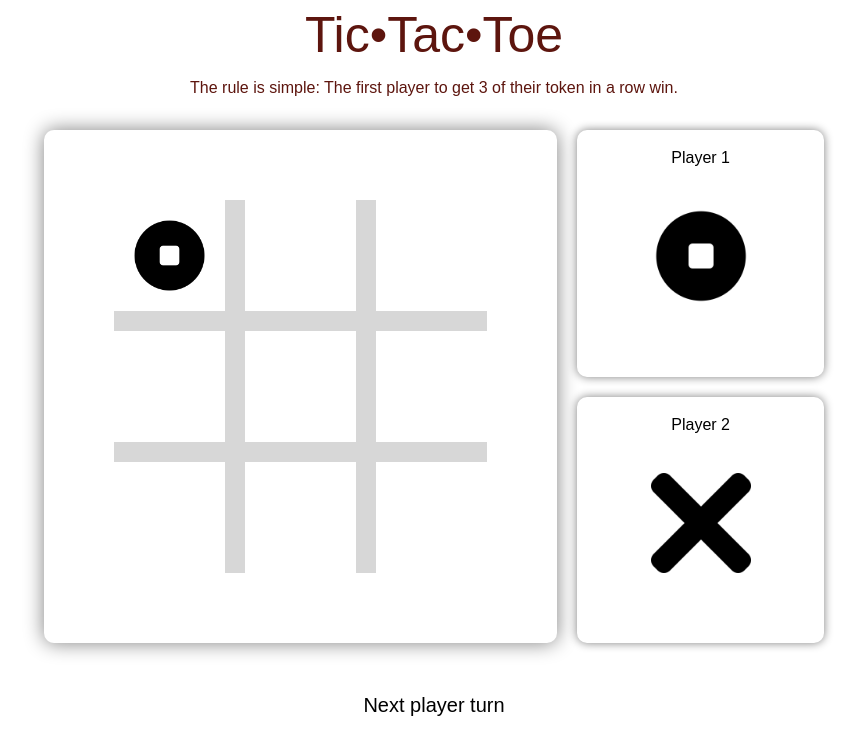
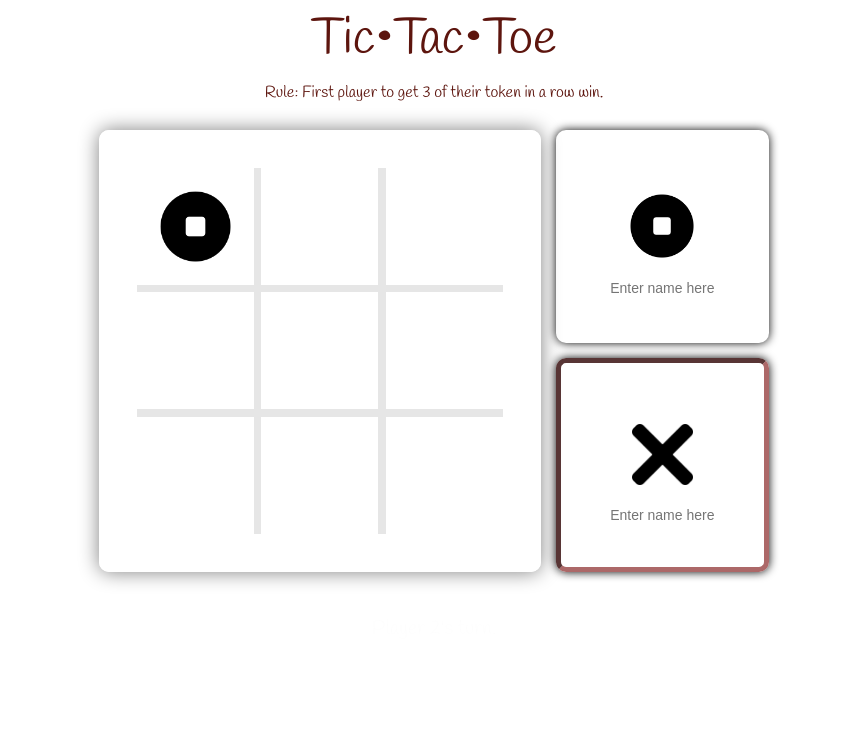
Before and after one commit to btee9910/TicTacToe, a plain HTML site: page index.html in a window 1280 px wide. Both pictures are taken after a click on the element 375 px from the left and 255 px from the top of the page. Shown: the whole page, without its empty margins (206-1067 px from the left). Drawn offline with Linux system fonts and the light colour scheme.

Commit message:
for presentation

```diff
--- a/css/style.css
+++ b/css/style.css
@@ -1,23 +1,30 @@
+@import url('https://fonts.googleapis.com/css2?family=Handlee&display=swap');
+
 /* * {
     border: 1px solid red;
 } */
 
 body {
     margin: 0;
-    font-family: sans-serif;
+    font-family: 'Handlee', cursive;
     font-size: 16px;
     line-height: 1.5em;
 }
 
 .container {
-    max-width: 800px;
+    max-width: 700px;
     margin-inline: auto;
     text-align: center;
     display: grid;
     grid-template: 100px 1fr 1fr 100px / repeat( 3, 1fr );
-    gap: 20px;
-    padding: 10px;
+    gap: 15px;
+    padding: 15px;
     box-sizing: border-box;
+}
+
+.container * {
+    width: 100%;
+    margin-inline: auto;
 }
 
 #nav {
@@ -32,7 +39,6 @@ body {
 
 #board-square-frame {
     position: relative;
-    width: 100%;
     grid-row: auto / span 2;
     grid-column: auto / span 2;
 }
@@ -45,46 +51,61 @@ body {
 
 #board {
     position: absolute;
-    width: 100%;
     height: 100%;
     display: grid;
     grid-template: repeat(3, 1fr) / repeat(3, 1fr);
-    gap: 20px;
-    background: #D7D7D7;
+    gap: 2%;
+    background: #d7d7d79c;
     padding: 0px;
     box-sizing: border-box;
-    border: 70px solid rgb(255, 255, 255);
+    border: 3vw solid rgb(255, 255, 255);
     border-radius: 10px;
     box-shadow: 0px 0px 20px grey;
 }
 
-.box-background {
-    background-color: white;
+.box-base, .content-box, .blur-layer{
+    height: inherit;
     box-sizing: border-box;
-    padding: 20px;
 }
 
-.box-background, .content-box, .blur-layer{
-    width: 100%;
-    height: 100%;
+.box-base {
+    background-color: white;
+    position: relative;
+    padding: 20%;
     cursor: pointer;
 }
 
+.player-box-frame {
+    position: relative;
+    border-radius: 10px;
+    box-shadow: 0px 0px 10px rgb(6, 6, 6);
+}
+
 .player-box {
-    border-radius: 10px;
-    box-shadow: 0px 0px 10px grey;
+    height: 100%;
+}
+
+#p1, #p2 {
+    width: 80%;
+    text-align: center;
+    box-sizing: border-box;
+    font-size: 14px;
+    margin: 10%;
+    border-style: hidden;
 }
 
 .token-img {
-    width: 100px;
-    vertical-align: middle;
-    padding-top: 20px;
+    position: relative;
+    width: 30%;
+    height: 30%;
+    margin-top: 30%;
 }
 
 #message-box {
     grid-column: 1 / -1;
     padding-top: 30px;
     font-size: 20px;
+    display: none;
 }
 
 .cross {
@@ -99,8 +120,33 @@ body {
     background-position: center;
 }
 
-.blur {
-    background-color: rgba(255, 255, 255, 0.5);
-    width: 100%;
+.draft {
+    background: rgba(255, 255, 255, 0.8);
     height: 100%;
 }
+
+.player-turn {
+    border: 5px inset #ac6868;
+    border-radius: 10px;
+    box-sizing: border-box;
+}
+
+.winner {
+    border: 8px solid #ba3131;
+    position: relative;
+    border-radius: 10px;
+    box-sizing: border-box;
+
+    background: rgba(255, 255, 255, 0);
+}
+
+.trophy {
+    background: url(../images/trophy.gif);
+    background-size: 90%;
+    position: absolute;
+    right: 5%;
+    width: 30%;
+    height: 30%;
+    z-index: 10;
+    display: none;
+}
--- a/index.html
+++ b/index.html
@@ -13,37 +13,39 @@
     <div class="container">
         <div id="nav">
             <div id="title">Tic•Tac•Toe</div>
-            <p class="rules">The rule is simple: The first player to get 3 of their token in a row win.</p>
+            <p class="rules">Rule: First player to get 3 of their token in a row win.</p>
         </div>
         <div id="board-square-frame">
             <div id="board">
-                <div class="box-background"><div class="content-box" id="button1"><div class="blur-layer"></div></div></div>
-                <div class="box-background"><div class="content-box" id="button2"><div class="blur-layer"></div></div></div>
-                <div class="box-background"><div class="content-box" id="button3"><div class="blur-layer"></div></div></div>
+                <div class="box-base" id="box1"><div class="content-box"><div class="draft-layer"></div></div></div>
+                <div class="box-base" id="box2"><div class="content-box"><div class="draft-layer"></div></div></div>
+                <div class="box-base" id="box3"><div class="content-box"><div class="draft-layer"></div></div></div>
 
-                <div class="box-background"><div class="content-box" id="button4"><div class="blur-layer"></div></div></div>
-                <div class="box-background"><div class="content-box" id="button5"><div class="blur-layer"></div></div></div>
-                <div class="box-background"><div class="content-box" id="button6"><div class="blur-layer"></div></div></div>
+                <div class="box-base" id="box4"><div class="content-box"><div class="draft-layer"></div></div></div>
+                <div class="box-base" id="box5"><div class="content-box"><div class="draft-layer"></div></div></div>
+                <div class="box-base" id="box6"><div class="content-box"><div class="draft-layer"></div></div></div>
 
-                <div class="box-background"><div class="content-box" id="button7"><div class="blur-layer"></div></div></div>
-                <div class="box-background"><div class="content-box" id="button8"><div class="blur-layer"></div></div></div>
-                <div class="box-background"><div class="content-box" id="button9"><div class="blur-layer"></div></div></div>
+                <div class="box-base" id="box7"><div class="content-box"><div class="draft-layer"></div></div></div>
+                <div class="box-base" id="box8"><div class="content-box"><div class="draft-layer"></div></div></div>
+                <div class="box-base" id="box9"><div class="content-box"><div class="draft-layer"></div></div></div>
             </div>
         </div>
-        <div class="player-box" id="player1">
-            <div class="player-box1">
-                <p>Player 1</p>
-                <div><img class="token-img" id="p1-token" src="images/circle.png" alt="circle"></div>
+        <div class="player-box-frame">
+            <div class="player-box player-turn"  id="player1">
+                <div class="trophy"></div>
+                <div class="token-img circle"></div>
+                <input type="text" name="p1" id="p1" placeholder="Enter name here">
             </div>
         </div>
-        <div class="player-box" id="player2">
-            <div class="player-box2">
-                <p>Player 2</p>
-                <div><img class="token-img" id="p2-token" src="images/cross.png" alt="cross"></div>
+        <div class="player-box-frame">
+            <div class="player-box" id="player2">
+                <div class="trophy"></div>
+                <div class="token-img cross"></div>
+                <input type="text" name="p2" id="p2" placeholder="Enter name here">
             </div>
         </div>
         <div id="message-box">
-            Let's play, Player 1 go first!
+            Please enter players name.
         </div>
     </div>
 </body>
--- a/js/tictactoe.js
+++ b/js/tictactoe.js
@@ -1,82 +1,102 @@
 const data = {
-    player1Name: 'Ben',
-    player2Name: 'Tim',
-    player1: [],                                                    // empty array to assign each chosen box
-    player2: [],                                                    // empty array to assign each chosen box
-    player: [ this.player1, this.player2 ],
-    board: [ false, false, false, false, false,
+    player1: {
+        id: '#player1',
+        name: 'Player 1',
+        token: 'circle',
+        box: []
+    },                                                    // empty array to assign each chosen box
+    player2: {
+        id: '#player2',
+        name: 'Player 2',
+        token: 'cross',
+        box: []
+    },                                                    // empty array to assign each chosen box
+    board: [ true, false, false, false, false,
              false, false, false, false, false ],                    // [0] is null; [1]-[9] box positions
     threeInARow: [ [1, 2, 3], [4, 5, 6], [7, 8, 9], [1, 4, 7],
                     [2, 5, 8], [3, 6, 9], [1, 5, 9], [3, 5, 7] ],   // rows for winning
-    turns: 0                                                        // even no.: player 1 turn; odd no.: player 2
+    player: function( next = 0 ) {
+        if ( ( this.round + next ) % 2 === 0 ) {                               // return current players turn
+            return this.player1;
+        } else return this.player2;
+    },
+    round: 0,                                                        // keep track of game round
+    theEnd: false
 };
 
-const tictactoe = ( player, pos ) => {
-    data[ player ].push( pos );                                             // add chosen box to current player
-    alreadyWon( player ) ?                                                  // check if someone win
-        $('#message-box').text(`Winner is ${ data[ player+'Name'] }!`) :     // Winner notice
-        $('#message-box').text('Next player turn');                          // Next Player notice
-};
-
-const alreadyWon = ( player ) => {
+const alreadyWon = () => {
     let won = false;
     for ( let i = 0; i < data.threeInARow.length; i++ ) {                           // iterate each winning row
         for ( let j = 0; j < 3; j++ ) {                                               // iterate each box in the row
-            if ( $.inArray( data.threeInARow[ i ][ j ], data[ player ] ) === -1 ) {     // check box match player's box
+            // check box match player's box
+            if ( $.inArray( data.threeInARow[ i ][ j ], data.player().box ) === -1 ) {
                 won = false;
-                break;                                                                  // exit iteration if not match
+                break;                                                                // exit iteration if not match
             } else won = true;
-        }; if ( won ) return won;                                                     // if a row is matching
+        }; if ( won ) return data.theEnd = true;                                      // if a row is matching
     }; return won;                                                                  // otherwise it return false
 };
 
 $('document').ready( function() {
 
-    // Game input
-$('#button1, #button2, #button3, #button4, #button5, #button6, #button7, #button8, #button9').on('click', function() {
-    const boxNum = Number( $(this).attr('id').slice( -1 ) );        // identify which box is clicked
-    let currentPlayer = 'player1';                                  // pre-define current player
-
-    if ( data.board[ boxNum ] ) {                                   // check if box is taken
-        return;
-    } else if ( data.turns % 2 === 0 ) {                            //define current player based on even or odd turn
-        $(this).addClass('circle');                                 // assign player's token
-        $(this).children('.blur-box').removeClass('blur');
-    } else {
-        currentPlayer = 'player2';                                  // update current player
-        $(this).addClass('cross');                                  // assign player's token
-        $(this).children('.blur-box').removeClass('blur');
-    };
-
-    tictactoe( currentPlayer, boxNum );                             // execute game function
-    data.board[ boxNum ] = true;                                    // update chosen box
-    data.turns ++;                                                  // update players' turn for next round
+    $('#p1, #p2').on('keyup', function () {
+        const currentPlayer = 'player' + $(this).attr('id').slice( -1 ) ;
+        // get what the user has typed so far
+        data[ currentPlayer ].name = $(this).val();
     });
 
-// pre-select blur feature (draft only, nned to be improved)
-$('#button1, #button2, #button3, #button4, #button5, #button6, #button7, #button8, #button9').mouseenter( function() {
-    const boxNum = Number( $(this).attr('id').slice( -1 ) );
-    let currentPlayer = 'player1';
-    if ( data.board[ boxNum ] ) {
+    // Game input
+    $('#box1, #box2, #box3, #box4, #box5, #box6, #box7, #box8, #box9').on('click', function() {
+
+        const boxNum = Number( $(this).attr('id').slice( -1 ) );            // get clicked box number
+        if ( data.theEnd || data.board[ boxNum ] ) return;                  // return if game end or box taken
+
+        $( data.player().id ).removeClass('player-turn');                   // remove 'whose turn' border from player
+        $(this).children('.content-box').addClass( data.player().token );   // assign token image in box
+        $(this).find('.draft-layer').removeClass('draft');                  // remove draft effect
+        data.player().box.push( boxNum );                                   // record player's box in data
+        data.board[ boxNum ] = true;                                        // record chosen box on board in data
+
+        if ( alreadyWon() ) {                                               // check if someone win
+            $('#message-box').text(`Winner is ${ data.player().name }!`);   // Winner notice
+            $('#message-box').stop(true,false).animate( { fontSize: '3em' } ).animate( { fontSize: '2em' } ).animate( { fontSize: '3em' }, 1000 )
+            $( data.player().id ).addClass('winner');
+            $( data.player().id ).find('.trophy').fadeIn().animate({
+                                                            right: '95%', height: '+=80%', width: '+=80%'
+                                                            }).delay(4000).animate({
+                                                                left: '65%', height: '-=80%', width: '-=80%'
+                                                            });
             return;
-    } else if ( data.turns % 2 === 0 ) {
-        $(this).addClass('circle');
+        } else if ( data.round === 8 ) {
+            $('#message-box').text(`Draw!`);
         } else {
-        currentPlayer = 'player2';
-        $(this).addClass('cross');
+            $('#message-box').text(`${ data.player( 1 ).name }'s turn.`);   // Next Player notice
+            $( data.player( 1 ).id ).addClass('player-turn');               // add 'whose turn' border to next player
+            data.round ++;                                                  // update round
         };
-    $(this).children('.blur-layer').addClass('blur').fadeIn("slow");
+        $('#message-box').stop(true,false).fadeIn(1000).delay(4000).fadeOut(2000);
+    });
+
+    // pre-select draft feature
+    $('#box1, #box2, #box3, #box4, #box5, #box6, #box7, #box8, #box9').mouseenter( function() {
+        const boxNum = Number( $(this).attr('id').slice( -1 ) );                // get clicked box number
+
+        if ( data.board[ boxNum ] || data.theEnd ) {                             // return if box is taken or game end
+            return;
+        } else {
+            $(this).find('.content-box').addClass( data.player().token );       // add token
+            $(this).find('.draft-layer').addClass('draft');                     // add lighter layer
+        };
     }).mouseleave( function() {
-    const boxNum = Number( $(this).attr('id').slice( -1 ) );
-    let currentPlayer = 'player1';
-    $(this).children('.blur-layer').removeClass('blur');
-    if ( data.board[ boxNum ] ) {
+        const boxNum = Number( $(this).attr('id').slice( -1 ) );                // get clicked box number
+
+        if ( data.board[ boxNum ] ) {                                           // return if box is taken
             return;
-    } else if ( data.turns % 2 === 0 ) {
-        $(this).removeClass('circle');
         } else {
-        currentPlayer = 'player2';
-        $(this).removeClass('cross');
+            $(this).find('.content-box').removeClass( data.player().token );    // remove token
+            $(this).find('.draft-layer').removeClass('draft');                  // remove lighter layer
         };
     });
+    $('#message-box').delay(1000).fadeIn(1000).delay(4000).fadeOut(2000);
+
 });
```
Also changed, not shown: images/trophy.gif (added), 2 other files. Lines whose indentation alone changed are shown as unchanged.
